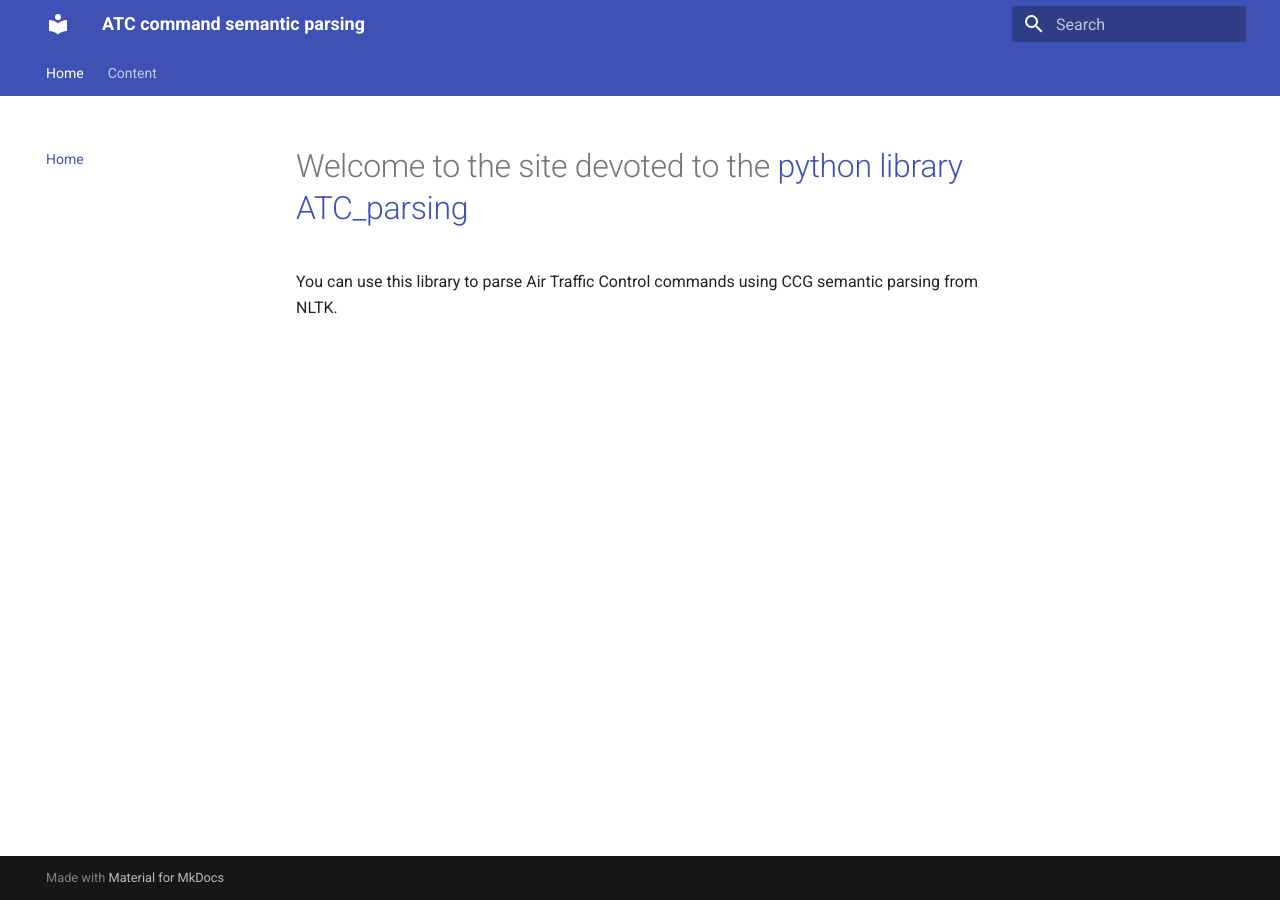
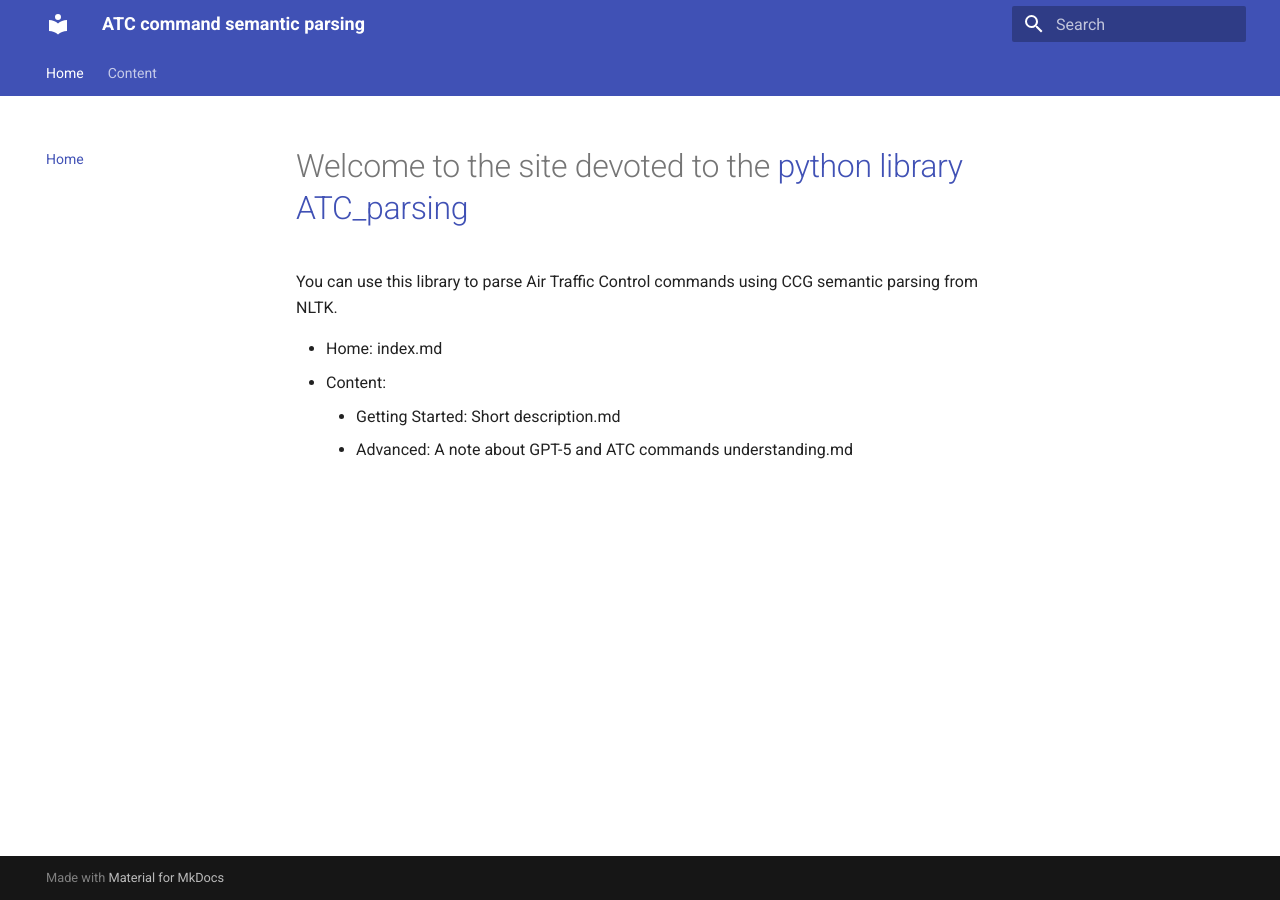
Before and after one commit to sash-tim/ATC-parsing, an MkDocs documentation site: the page built from docs/index.md, in a window 1280 px wide. Built offline with MkDocs 1.6.1 and Material for MkDocs 9.7.7, drawn with Linux system fonts in a browser that asks for light colours.

Commit message:
Update index.md

```diff
--- a/docs/index.md
+++ b/docs/index.md
@@ -1,3 +1,8 @@
 # Welcome to the site devoted to the [python library ATC_parsing](https://github.com/sash-tim/ATC-parsing)
 
 You can use this library to parse Air Traffic Control commands using CCG semantic parsing from NLTK.
+
+- Home: index.md
+- Content:
+    - Getting Started: Short description.md
+    - Advanced: A note about GPT-5 and ATC commands understanding.md
```
